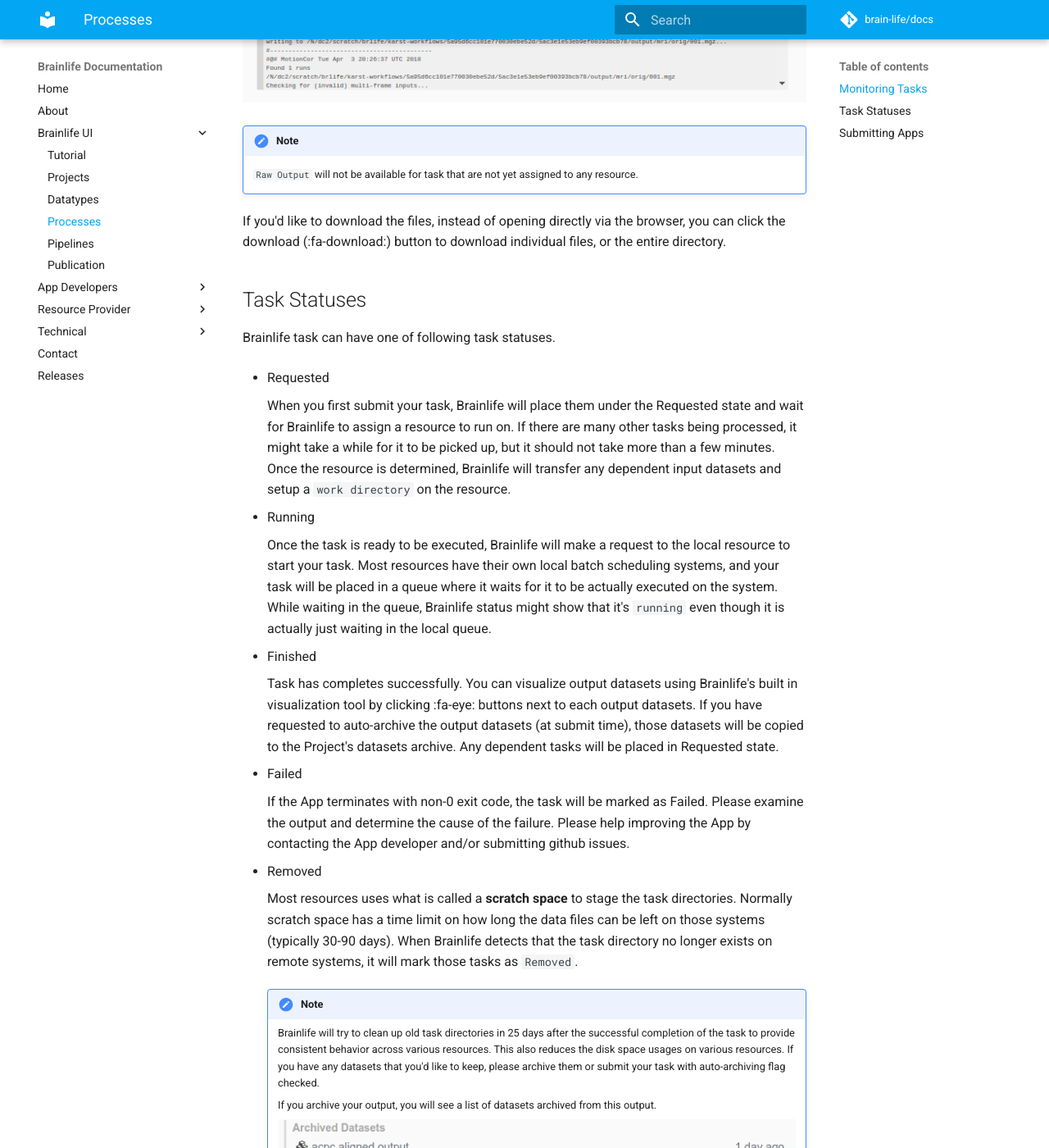
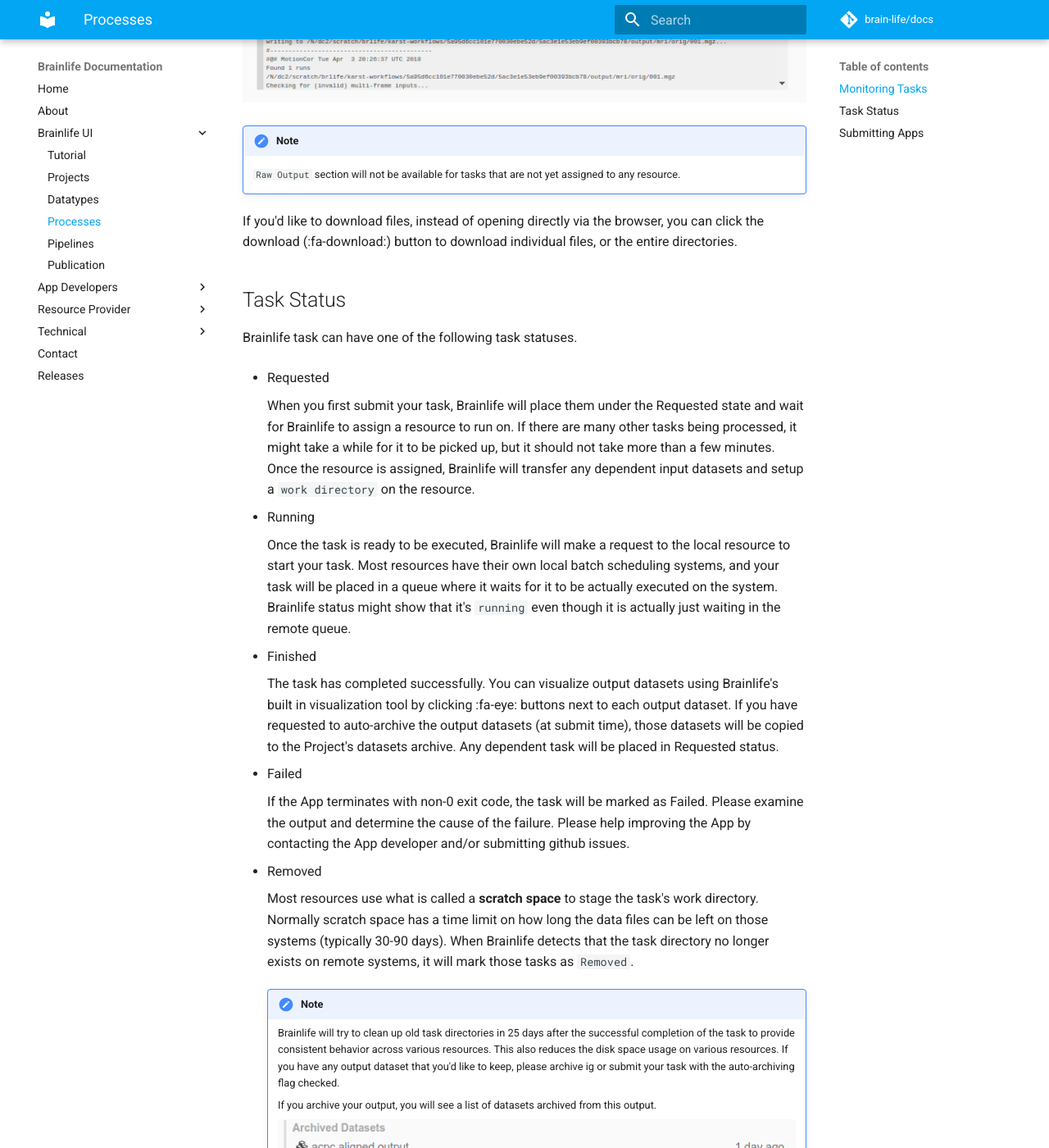
Before and after one commit to brainlife/docs, an MkDocs documentation site: the page built from docs/user/process.md, in a window 1280 px wide and 1400 px high, scrolled down 1813 px. Shown: the whole window at 82% size. Built offline with MkDocs 1.6.1 and Material for MkDocs 9.7.7, drawn with Linux system fonts in a browser that asks for light colours; comment, search, counter and statistics services are not loaded; old or Windows-style settings are respelled for this version of MkDocs; some of the changed text lies outside the part shown.

Commit message:
fixed grammer on various pages

```diff
--- a/docs/user/process.md
+++ b/docs/user/process.md
@@ -2,44 +2,44 @@
 
 > Please read [Tutorial / Data Processing](/user/tutorial/#data-processing) first.
 
-Under Project page, Processes tab is where you can perform data processing on Brainlife.
+Under Project page, Processes tab is where you can perform data analysis on Brainlife.
 
 ![processes](/img/processes.png)
 
-Each process is a logical grouping of various data analysis / processing tasks that share input and output datasets. Each task you submit will be assigned to various computing resources that you have access to and currently available to run those tasks. Brainlife's task orchestration engine ([Amaretti](https://github.com/brain-life/amaretti)) takes care of data transfer execution and monitoring of your tasks.
+Each process is a logical grouping of various data analysis/processing tasks that share input and output datasets. Each task you submit will be assigned to various computing resources that you have access to and are currently available. Brainlife's task orchestration engine ([Amaretti](https://github.com/brain-life/amaretti)) takes care of data transfer and monitoring of your tasks.
 
-To begin processing of your data, first you need to stage the initial datasets that you'd like process. You can stage from any project that you have read access to, and for any subjects. However, it is best to create a separate Process for each subject that you are processing, as it would make it easier to submit Apps by allowing Brainlife to auto-populate various input dataset.
+To begin processing of your data, first you need to stage the initial datasets. You can stage from any project that you have read access to and for any subject. However, it is best to create a separate Process for each subject, as it would make it easier to submit Apps by allowing Brainlife to auto-populate various input datasets.
 
 ## Monitoring Tasks
 
-Brainlife monitors task status on remote resources, and relay the most recent log entries back to the UI.
+Brainlife monitors task status on remote resources and relays the most recent log entries back to the UI.
 
 ![status](/img/task.status.png)
 
-You can also see the entire log entries by opening the `Raw Output` section of the task and selecting any log files you'd like to examine.
+You can also see the entire content of the log by opening the `Raw Output` section of the task and selecting any log files you'd like to examine.
 
 ![rawoutput](/img/task.rawoutput.png)
 
 !!! note
-    `Raw Output` will not be available for task that are not yet assigned to any resource.
+    `Raw Output` section will not be available for tasks that are not yet assigned to any resource.
 
-If you'd like to download the files, instead of opening directly via the browser, you can click the download (:fa-download:) button to download individual files, or the entire directory.
+If you'd like to download files, instead of opening directly via the browser, you can click the download (:fa-download:) button to download individual files, or the entire directories.
 
-## Task Statuses
+## Task Status
 
-Brainlife task can have one of following task statuses.
+Brainlife task can have one of the following task statuses.
 
 * Requested
 
-    When you first submit your task, Brainlife will place them under the Requested state and wait for Brainlife to assign a resource to run on. If there are many other tasks being processed, it might take a while for it to be picked up, but it should not take more than a few minutes. Once the resource is determined, Brainlife will transfer any dependent input datasets and setup a `work directory` on the resource.
+    When you first submit your task, Brainlife will place them under the Requested state and wait for Brainlife to assign a resource to run on. If there are many other tasks being processed, it might take a while for it to be picked up, but it should not take more than a few minutes. Once the resource is assigned, Brainlife will transfer any dependent input datasets and setup a `work directory` on the resource.
 
 * Running
 
-    Once the task is ready to be executed, Brainlife will make a request to the local resource to start your task. Most resources have their own local batch scheduling systems, and your task will be placed in a queue where it waits for it to be actually executed on the system. While waiting in the queue, Brainlife status might show that it's `running` even though it is actually just waiting in the local queue.
+    Once the task is ready to be executed, Brainlife will make a request to the local resource to start your task. Most resources have their own local batch scheduling systems, and your task will be placed in a queue where it waits for it to be actually executed on the system. Brainlife status might show that it's `running` even though it is actually just waiting in the remote queue.
 
 * Finished
 
-    Task has completes successfully. You can visualize output datasets using Brainlife's built in visualization tool by clicking :fa-eye: buttons next to each output datasets. If you have requested to auto-archive the output datasets (at submit time), those datasets will be copied to the Project's datasets archive. Any dependent tasks will be placed in Requested state.
+    The task has completed successfully. You can visualize output datasets using Brainlife's built in visualization tool by clicking :fa-eye: buttons next to each output dataset. If you have requested to auto-archive the output datasets (at submit time), those datasets will be copied to the Project's datasets archive. Any dependent task will be placed in Requested status.
 
 * Failed
 
@@ -47,10 +47,10 @@
 
 * Removed
 
-    Most resources uses what is called a **scratch space** to stage the task directories. Normally scratch space has a time limit on how long the data files can be left on those systems (typically 30-90 days). When Brainlife detects that the task directory no longer exists on remote systems, it will mark those tasks as `Removed`.
+    Most resources use what is called a **scratch space** to stage the task's work directory. Normally scratch space has a time limit on how long the data files can be left on those systems (typically 30-90 days). When Brainlife detects that the task directory no longer exists on remote systems, it will mark those tasks as `Removed`.
 
     !!! note
-        Brainlife will try to clean up old task directories in 25 days after the successful completion of the task to provide consistent behavior across various resources. This also reduces the disk space usages on various resources. If you have any datasets that you'd like to keep, please archive them or submit your task with auto-archiving flag checked.
+        Brainlife will try to clean up old task directories in 25 days after the successful completion of the task to provide consistent behavior across various resources. This also reduces the disk space usage on various resources. If you have any output dataset that you'd like to keep, please archive ig or submit your task with the auto-archiving flag checked.
 
         If you archive your output, you will see a list of datasets archived from this output.
 
@@ -61,15 +61,15 @@
 
 You can submit Apps in a couple of different ways.
 
-One way is to use the `Submit New App` button under each process, as you have done already. Brainlife selects Apps that you can currently submit based on currently available datasets within the process and required input datasets for each App.
+One way is to use the `Submit New App` button under each process, as you have done already. Brainlife selects Apps that you can currently submit based on available datasets within the process and required input datasets for each App.
 
 ![newapp](/img/task.newapp.png)
 
-The more datasets you stage or generate, the more Apps you can submit. If you don't find an App that you are looking for, please head over to the App page, and find the app you are trying to submit. You can either go back to the Process page you were in and generate or stage required datasets, or you can execute the App directly from the App page by selecting the `Execute` tab under the App, which is our 2nd way to submit an App.
+The more datasets you stage or generate, the more Apps you can submit. If you don't find an App that you are looking for, please head over to the App page and find the app you are trying to submit. You can either go back to the Process page and generate or stage required datasets, or you can execute the App directly from the App page by selecting the `Execute` tab under the App, which is our second way to submit an App.
 
 ![app.execute](/img/app.execute.png)
 
-When you submit App via the Execute tab, Brainlife will create a new process under the selected project and stage all input files you have selected, and submit your app in a single step.
+When you submit App via the Execute tab, Brainlife will create a new process under the selected project and stage all input files you have selected and submit your app in a single step.
 
 !!! tip
-    If you are looking for just any sample datasets, you can try O3D project which contains a lot of common data derivatives.
+    If you are looking for just any sample dataset, you can try O3D project which contains a lot of common data derivatives.
```
Also changed, not shown: docs/apps/versioning.md (+1 -1 lines), docs/user/datatypes.md (+6 -6 lines), docs/user/project.md (+5 -5 lines).
